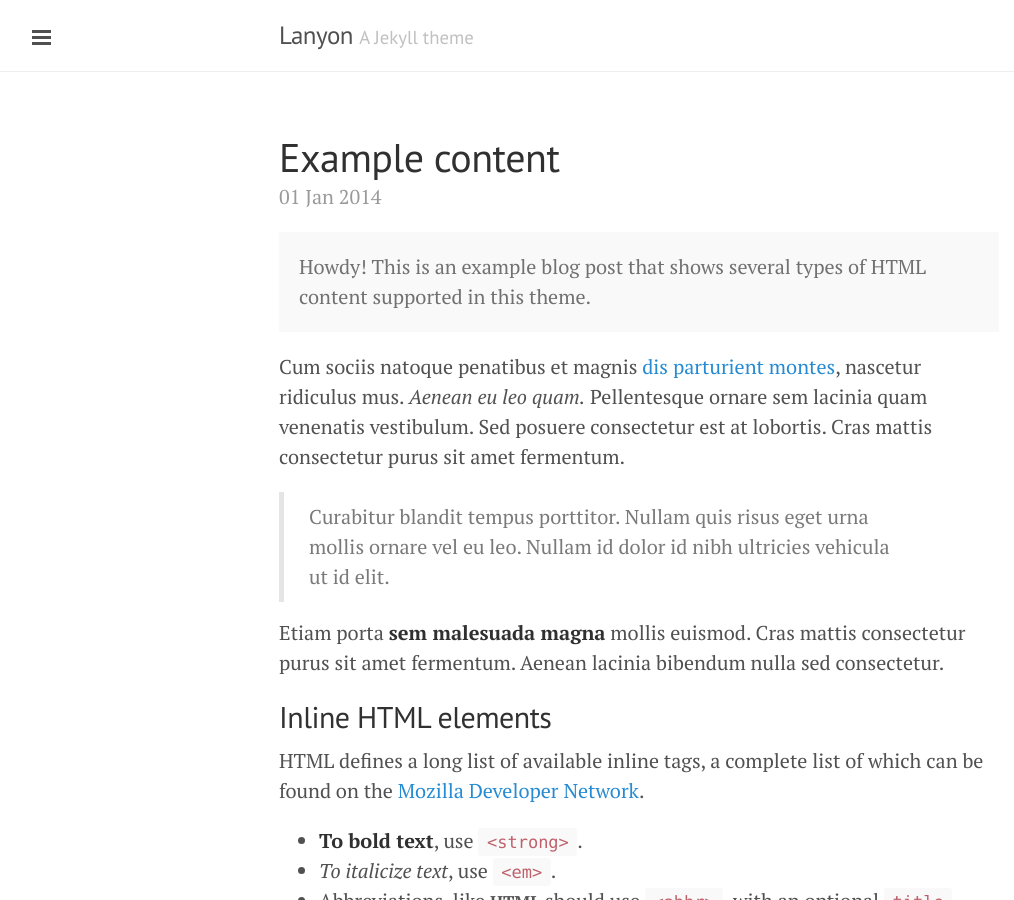
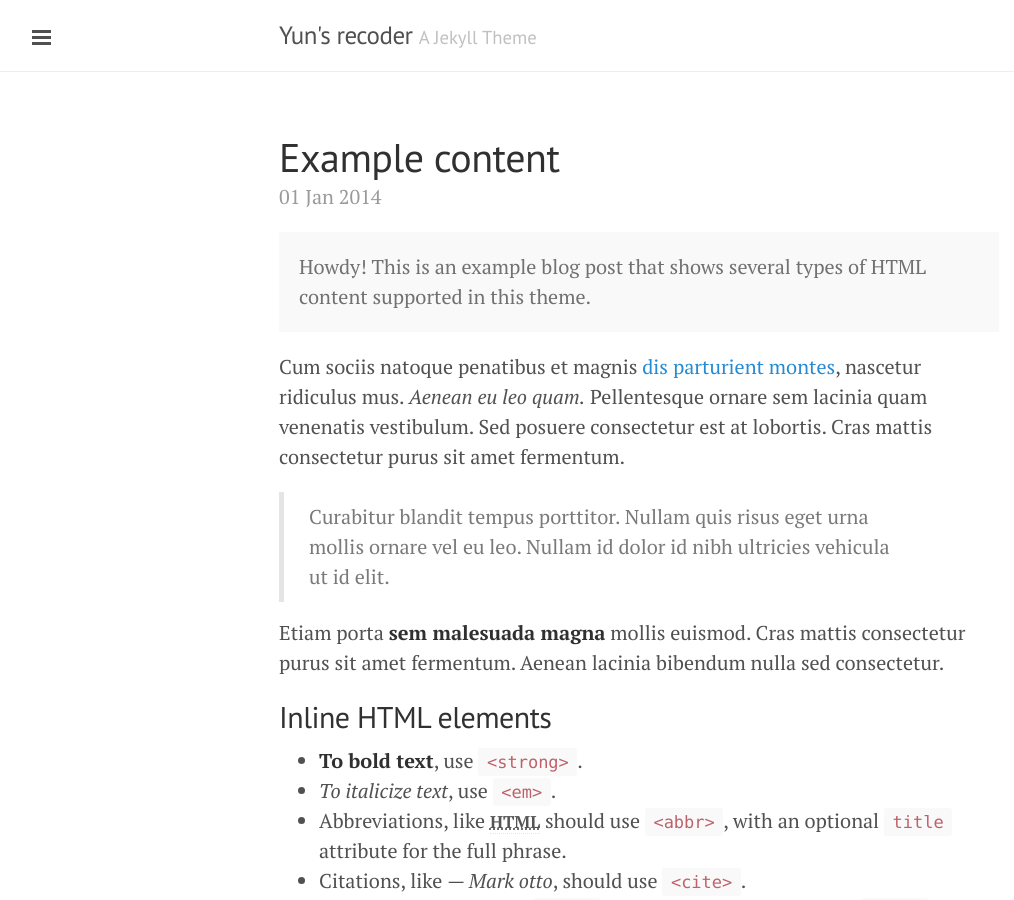
Before and after one commit to whdbswjd89/whdbswjd89.github.io, a Jekyll site: the page built from _posts/2014-01-01-example-content.md, in a window 1280 px wide and 900 px high. Shown: the whole window, without its empty margins (1-1015 px from the left). Built offline with Jekyll 4.4.1, drawn with Linux system fonts in a browser that asks for light colours; Markdown is read by kramdown in place of the engine named in the settings; some of the changed text lies outside the part shown.

Commit message:
added tag

```diff
--- a/_config.yml
+++ b/_config.yml
@@ -6,16 +6,16 @@
 permalink:        pretty
 
 # Setup
-title:            Lanyon
-tagline:          'A Jekyll theme'
-description:      'A reserved <a href="http://jekyllrb.com" target="_blank">Jekyll</a> theme that places the utmost gravity on content with a hidden drawer. Made by <a href="https://twitter.com/mdo" target="_blank">@mdo</a>.'
-url:              http://lanyon.getpoole.com
+title:            Yun's recoder
+tagline:          'A Jekyll Theme'
+description:      'Talk is cheap,Show me the code - Linus Benedict Torvalds'
+#url:
 
 author:
   name:           'Mark Otto'
   url:            https://twitter.com/mdo
 
-paginate:         5
+paginate:         10
 
 # Custom vars
 version:          2.0.0
--- a/_posts/2014-01-01-example-content.md
+++ b/_posts/2014-01-01-example-content.md
@@ -15,8 +15,6 @@
 Etiam porta **sem malesuada magna** mollis euismod. Cras mattis consectetur purus sit amet fermentum. Aenean lacinia bibendum nulla sed consectetur.
 
 ## Inline HTML elements
-
-HTML defines a long list of available inline tags, a complete list of which can be found on the [Mozilla Developer Network](https://developer.mozilla.org/en-US/docs/Web/HTML/Element).
 
 - **To bold text**, use `<strong>`.
 - *To italicize text*, use `<em>`.
```
Also changed, not shown: other parts of _posts/2014-01-01-example-content.md (+0 -4 lines), _layouts/tag.html (added, +59 -0 lines), _posts/2013-12-31-whats-jekyll.md (+2 -0 lines), _layouts/category.html (added).
